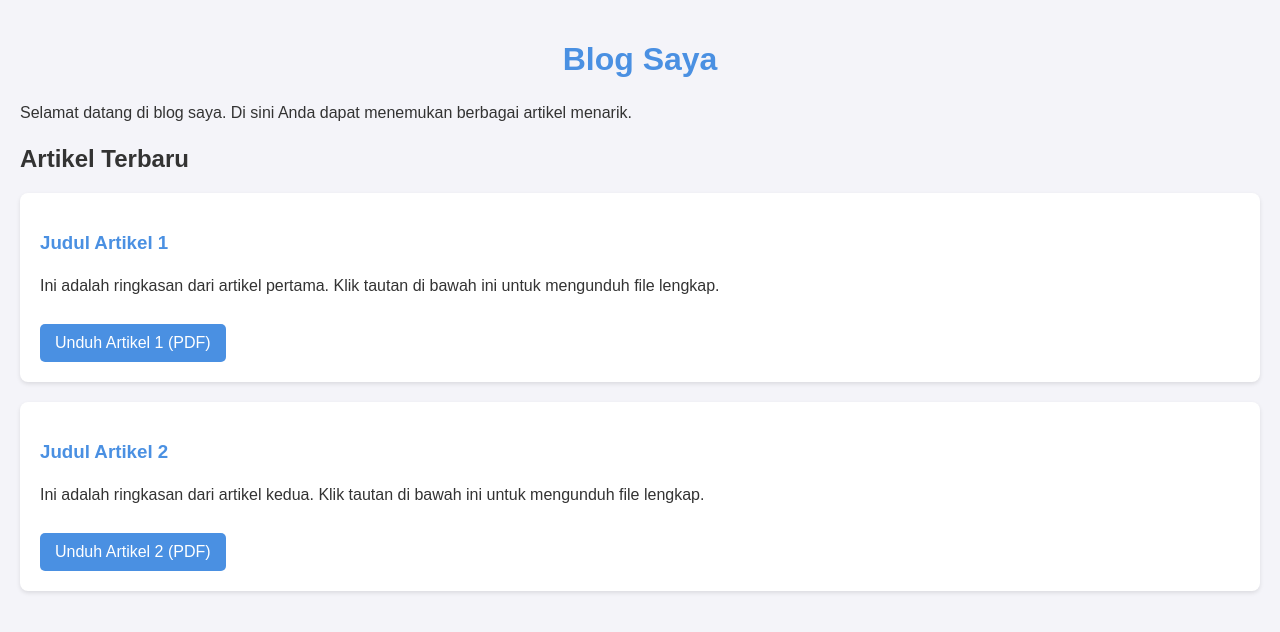
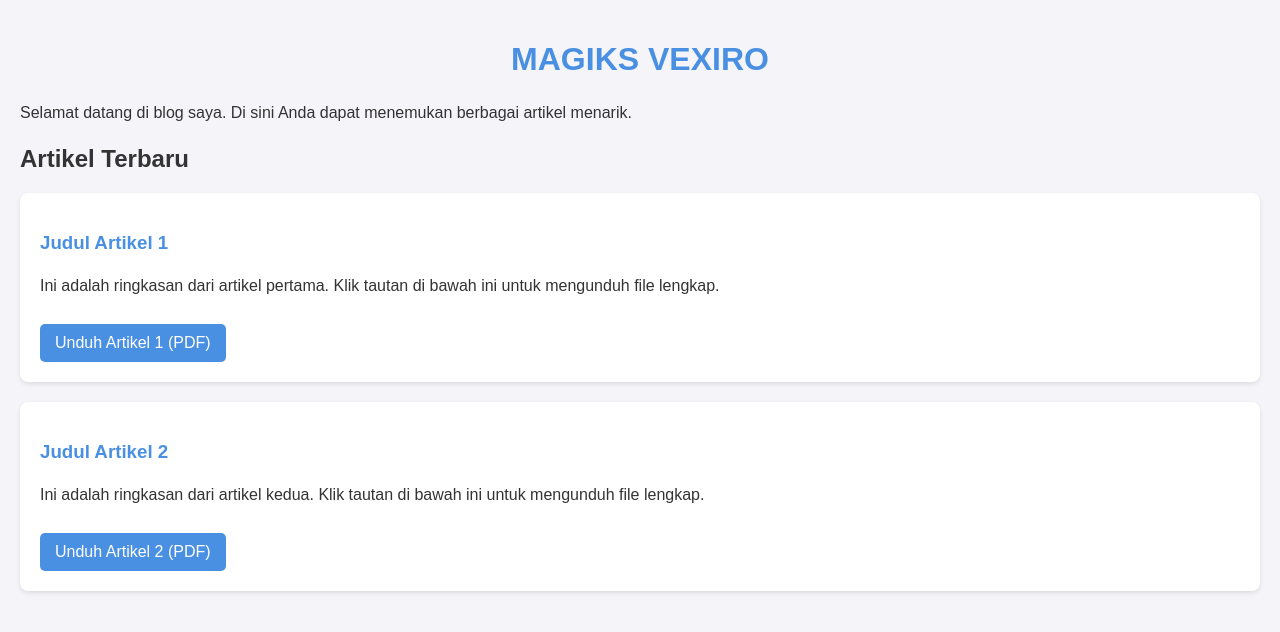
Before and after one commit to magiksvexiro/revox, a plain HTML site: page index.html in a window 1280 px wide. Drawn offline with Linux system fonts and the light colour scheme.

Commit message:
index.html

```diff
--- a/index.html
+++ b/index.html
@@ -65,7 +65,7 @@
     </style>
 </head>
 <body>
-    <h1>Blog Saya</h1>
+    <h1>MAGIKS VEXIRO</h1>
     <p>Selamat datang di blog saya. Di sini Anda dapat menemukan berbagai artikel menarik.</p>
 
     <h2>Artikel Terbaru</h2>
```
